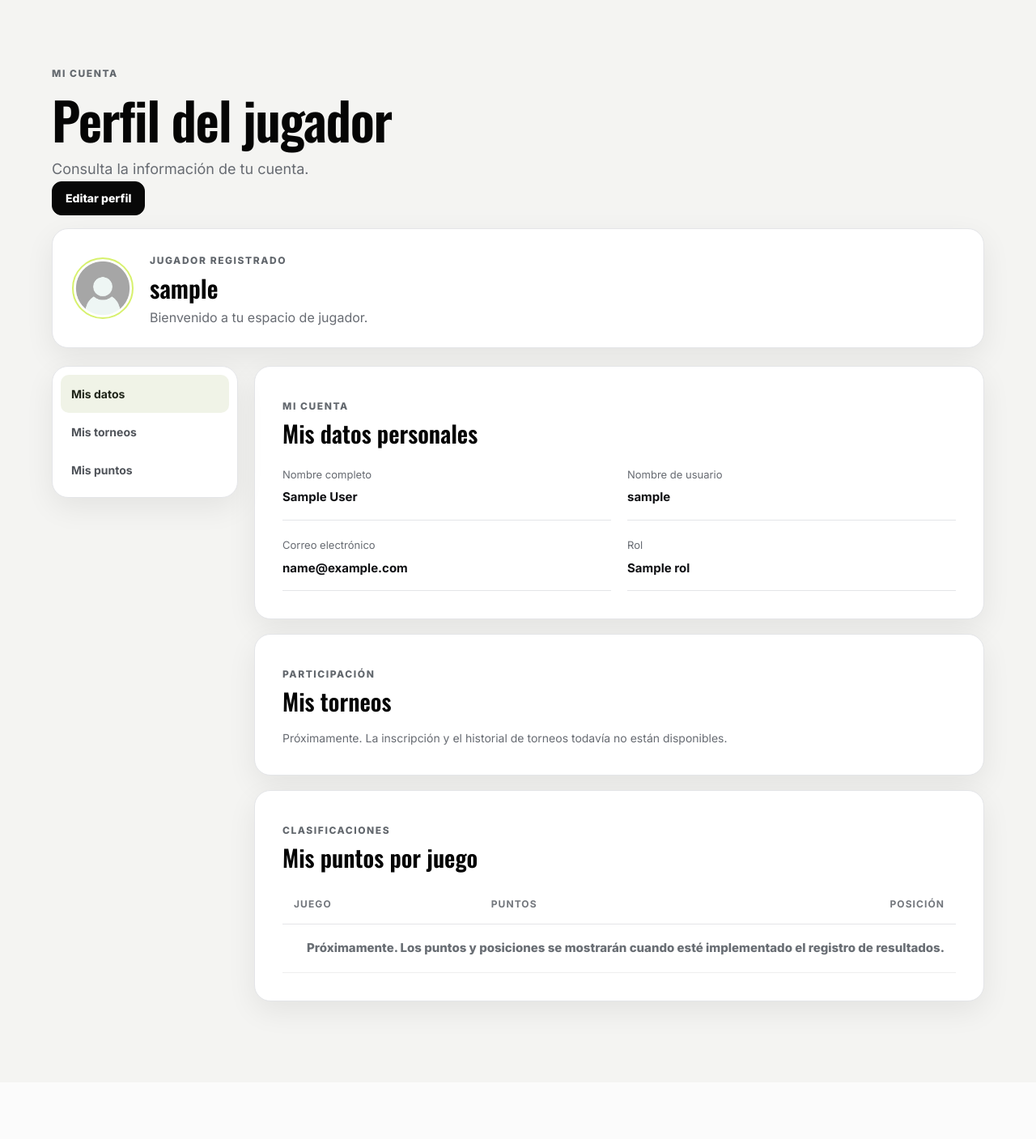
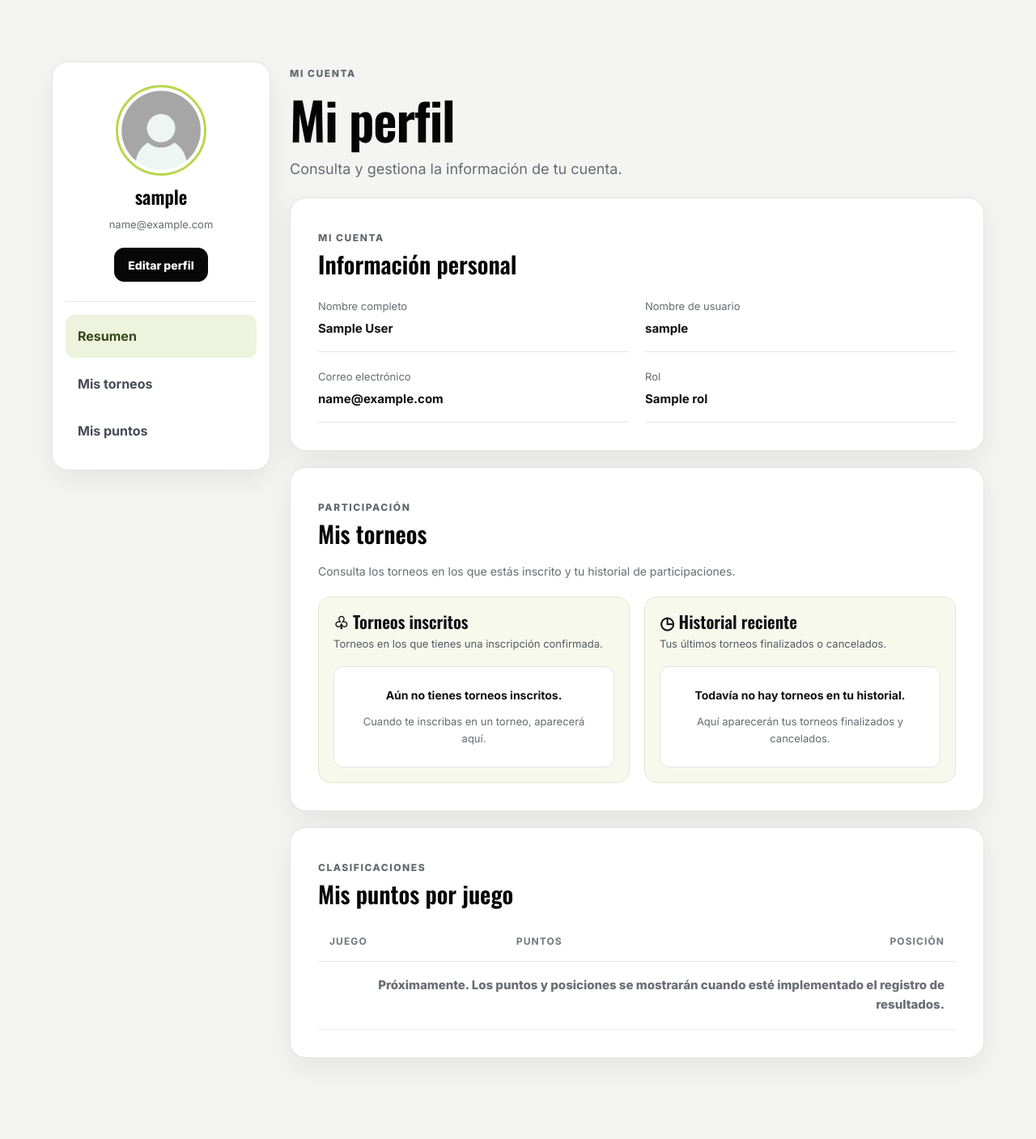
Before and after one commit to joaquin-at/mundo_cartas, a Django app: page /mi-perfil/ in a window 1280 px wide. Shown: the part 132-1539 px from the top of the page at 81% size. Before the commit the page ends 1395 px from the top, so only its background shows below. Run offline with Django 5.2, Linux system fonts and the light colour scheme; a user stored in the database is signed in; tables that the repository leaves empty hold one stand-in row (values such as "Sample post").

Commit message:
feat: mejora diseno de perfil y seccion mis torneos

```diff
--- a/gestion/static/gestion/recursos/css/perfil-jugador.css
+++ b/gestion/static/gestion/recursos/css/perfil-jugador.css
@@ -322,3 +322,166 @@
     color: #a12626;
     font-weight: 600;
 }
+
+
+
+.player-page .torneos-resumen {
+    display: grid;
+    grid-template-columns: repeat(2, minmax(0, 1fr));
+    gap: 18px;
+    margin-top: 20px;
+}
+
+.player-page .torneos-columna {
+    min-width: 0;
+    padding: 18px;
+    background: #f6f9ec;
+    border: 1px solid #e1e8cb;
+    border-radius: 15px;
+}
+
+.player-page .torneos-columna h3 {
+    margin: 0 0 6px;
+    font-size: 21px;
+    color: #101114;
+}
+
+.player-page .torneos-columna > p {
+    margin: 0 0 16px;
+    font-size: 13px;
+    color: #555b63;
+}
+
+.player-page .torneos-vacio {
+    min-height: 125px;
+    display: flex;
+    flex-direction: column;
+    align-items: center;
+    justify-content: center;
+    gap: 10px;
+    padding: 20px;
+    text-align: center;
+    background: #ffffff;
+    border: 1px solid #e4e5e8;
+    border-radius: 12px;
+}
+
+.player-page .torneos-vacio strong {
+    font-size: 14px;
+    color: #101114;
+}
+
+.player-page .torneos-vacio span {
+    font-size: 13px;
+    color: #676b72;
+}
+
+
+@media (max-width: 760px) {
+    .player-page .torneos-resumen {
+        grid-template-columns: 1fr;
+    }
+}
+
+
+.player-page .profile-layout {
+    display: grid;
+    grid-template-columns: 270px minmax(0, 1fr);
+    align-items: start;
+    gap: 24px;
+}
+
+.player-page .profile-sections {
+    display: flex;
+    flex-direction: column;
+    gap: 20px;
+    min-width: 0;
+}
+
+.player-page .profile-sections .page-intro {
+    margin-bottom: 0;
+}
+
+
+.player-page .perfil-lateral {
+    min-width: 0;
+    padding: 22px 16px;
+}
+
+.player-page .perfil-lateral-usuario {
+    display: flex;
+    flex-direction: column;
+    align-items: center;
+    text-align: center;
+    gap: 10px;
+    padding: 6px 0 24px;
+    border-bottom: 1px solid #e4e5e8;
+}
+
+.player-page .perfil-avatar {
+    width: 112px;
+    height: 112px;
+    object-fit: cover;
+    border: 3px solid #b9d64d;
+    border-radius: 50%;
+}
+
+.player-page .perfil-lateral-usuario h2 {
+    margin: 4px 0 0;
+    font-size: 23px;
+    overflow-wrap: anywhere;
+}
+
+.player-page .perfil-lateral-usuario p {
+    margin: 0;
+    font-size: 13px;
+    color: #676b72;
+    overflow-wrap: anywhere;
+}
+
+.player-page .perfil-lateral-usuario .button {
+    margin-top: 8px;
+}
+
+
+
+.player-page .perfil-lateral-menu {
+    display: flex;
+    flex-direction: column;
+    gap: 6px;
+    padding-top: 16px;
+}
+
+.player-page .perfil-lateral-menu a {
+    display: block;
+    padding: 13px 15px;
+    border-radius: 11px;
+    color: #454b55;
+    font-weight: 700;
+    text-decoration: none;
+}
+
+.player-page .perfil-lateral-menu a:hover,
+.player-page .perfil-lateral-menu a.selected {
+    background: #edf3dc;
+    color: #344719;
+}
+
+
+
+@media (max-width: 900px) {
+    .player-page .profile-layout {
+        grid-template-columns: 1fr;
+    }
+
+    .player-page .perfil-lateral {
+        width: 100%;
+    }
+}
+
+@media (max-width: 520px) {
+    .player-page .perfil-avatar {
+        width: 90px;
+        height: 90px;
+    }
+}
--- a/gestion/templates/gestion/mi_perfil.html
+++ b/gestion/templates/gestion/mi_perfil.html
@@ -22,44 +22,57 @@
         <div class="panel panel-pad" role="status">{{ mensaje }}</div>
         {% endfor %}
 
-        <section class="page-intro">
-            <span class="eyebrow">Mi cuenta</span>
-            <h1>Perfil del jugador</h1>
-            <p>Consulta la información de tu cuenta.</p>
-            {% if not editar_perfil %}
-            <a class="button button-primary button-small" href="{% url 'mi_perfil' %}?editar=1#editar-perfil">Editar perfil</a>
-            {% endif %}
-        </section>
 
-        <section class="panel profile-overview">
 
-            <img src="{% static 'gestion/recursos/assets/mi-avatar.png' %}"
-                 alt="Avatar del jugador">
 
-            <div>
-                <span class="eyebrow">Jugador registrado</span>
-                <h2>{{ user.username }}</h2>
-                <p>Bienvenido a tu espacio de jugador.</p>
-            </div>
 
-        </section>
+
 
     <div class="profile-layout">
 
-        <nav class="panel profile-menu" aria-label="Secciones del perfil">
-            <a class="selected" href="#mis-datos">Mis datos</a>
-            <a href="#mis-torneos">Mis torneos</a>
-            <a href="#mis-puntos">Mis puntos</a>
-        </nav>
+        <aside class="panel perfil-lateral">
+
+            <div class="perfil-lateral-usuario">
+
+                <img
+                    class="perfil-avatar"
+                    src="{% static 'gestion/recursos/assets/mi-avatar.png' %}"
+                    alt="Avatar del jugador">
+
+                <h2>{{ user.username }}</h2>
+
+                <p>{{ user.email|default:"Sin registrar" }}</p>
+
+                {% if not editar_perfil %}
+                <a class="button button-primary button-small"
+                href="{% url 'mi_perfil' %}?editar=1#editar-perfil">
+                    Editar perfil
+                </a>
+                {% endif %}
+
+            </div>
+
+            <nav class="perfil-lateral-menu" aria-label="Secciones del perfil">
+                <a class="selected" href="#mis-datos">Resumen</a>
+                <a href="#mis-torneos">Mis torneos</a>
+                <a href="#mis-puntos">Mis puntos</a>
+            </nav>
+
+        </aside>
 
     <div class="profile-sections">
+        <section class="page-intro">
+            <span class="eyebrow">Mi cuenta</span>
+            <h1>Mi perfil</h1>
+            <p>Consulta y gestiona la información de tu cuenta.</p>
+        </section>
 
         <section class="panel panel-pad" id="mis-datos">
 
             <div class="perfil-titulo">
                 <div>
                     <span class="eyebrow">Mi cuenta</span>
-                    <h2>Mis datos personales</h2>
+                    <h2>Información personal</h2>
                 </div>
             </div>
 
@@ -109,7 +122,7 @@
 
         </section>
 
-        <section class="panel panel-pad" id="mis-torneos">
+       <section class="panel panel-pad" id="mis-torneos">
 
             <div class="perfil-titulo">
                 <div>
@@ -118,7 +131,39 @@
                 </div>
             </div>
 
-            <p class="perfil-descripcion">Próximamente. La inscripción y el historial de torneos todavía no están disponibles.</p>
+            <p class="perfil-descripcion">
+                Consulta los torneos en los que estás inscrito y tu historial de participaciones.
+            </p>
+
+            <div class="torneos-resumen">
+
+                <div class="torneos-columna">
+                    <h3>♧ Torneos inscritos</h3>
+                    <p>Torneos en los que tienes una inscripción confirmada.</p>
+
+                    <div class="torneos-vacio">
+                        <strong>Aún no tienes torneos inscritos.</strong>
+                        <span>
+                            Cuando te inscribas en un torneo,
+                            aparecerá aquí.
+                        </span>
+                    </div>
+                </div>
+
+                <div class="torneos-columna">
+                    <h3>◷ Historial reciente</h3>
+                    <p>Tus últimos torneos finalizados o cancelados.</p>
+
+                    <div class="torneos-vacio">
+                        <strong>Todavía no hay torneos en tu historial.</strong>
+                        <span>
+                            Aquí aparecerán tus torneos
+                            finalizados y cancelados.
+                        </span>
+                    </div>
+                </div>
+
+            </div>
 
         </section>
 
```
